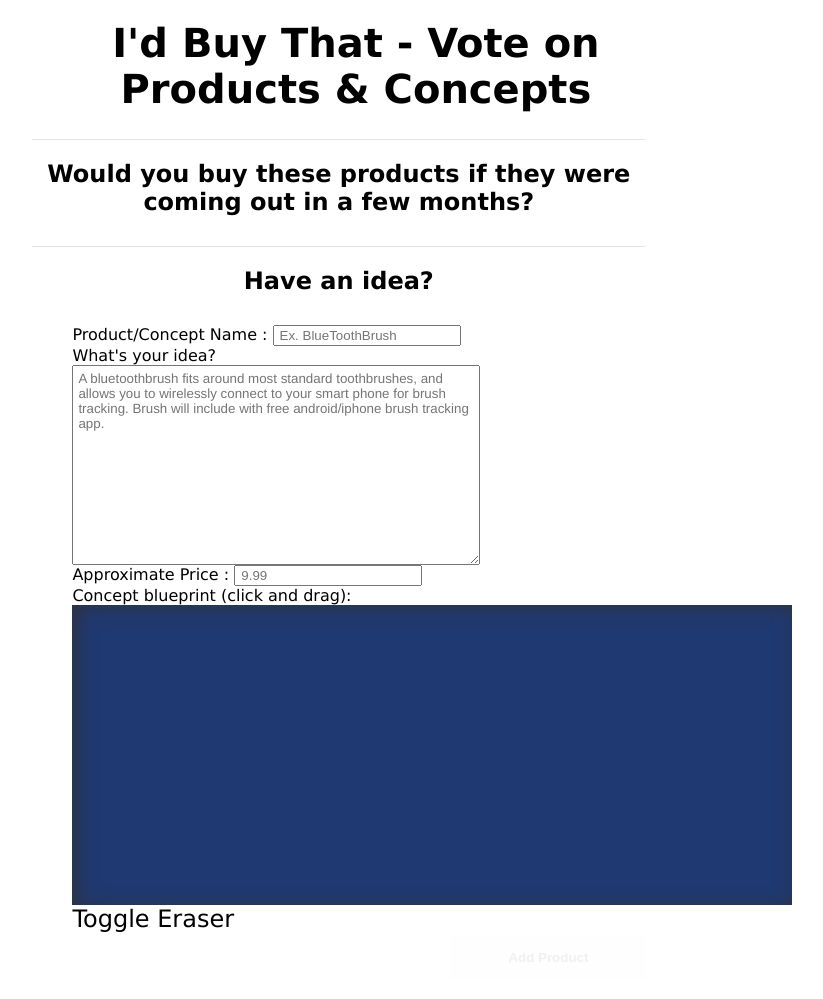
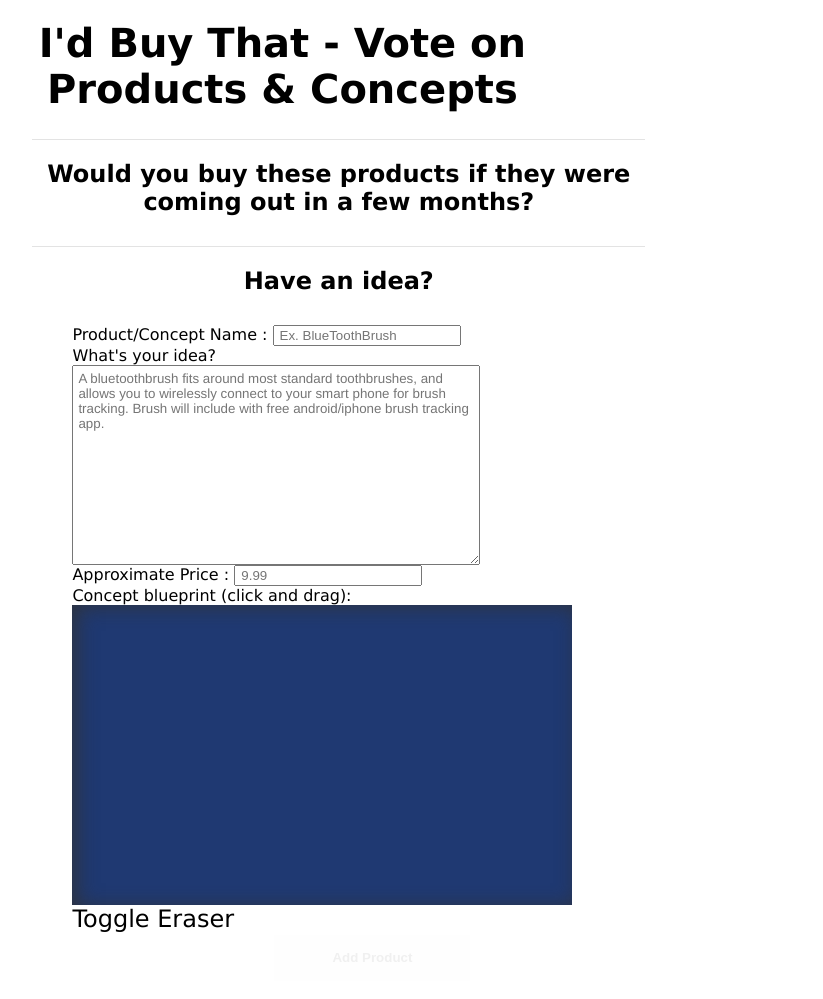
Before and after one commit to paulb896/IdBuyThat, a website: page index.html in a window 1280 px wide. Shown: the whole page, without its empty margins (14-837 px from the left). Drawn offline with nearby package versions, Linux system fonts and the light colour scheme; some packages are replaced by stand-ins of ours; no server answers.

Commit message:
change resource paths, change canvas size

```diff
--- a/css/main.css
+++ b/css/main.css
@@ -46,7 +46,6 @@ td > input{
 
 .explanation{
     width: 500px;
-    margin-left: 6%;
 }
 
 .new-product-details{
@@ -70,7 +69,7 @@ td > input{
 }
 
 .product-canvas{
-    width: 720px;
+    width: 500px;
     height: 300px;
     cursor: pointer;
     background-color: #1f3972;
--- a/js/services.js
+++ b/js/services.js
@@ -8,17 +8,17 @@ app.factory('PageState', function(){
 
 // Resources
 app.factory('Product', ['$resource', function($resource) {
-  return $resource('/product', null,
+  return $resource('./product', null,
     {
       'create': { method:'POST' }
     });
 }]);
 app.factory('ProductList', ['$resource', function($resource) {
-  return $resource('/products');
+  return $resource('./products');
 }]);
 
 app.factory('ProductListResource', ['$resource', function($resource) {
-  return $resource('/products');
+  return $resource('./products');
 }]);
 app.factory('ProductList', ['$q', 'ProductListResource', function($q, ProductListResource) {
   return function(params) {
--- a/package.json
+++ b/package.json
@@ -2,7 +2,6 @@
   "name": "IdBuyThat",
   "description": "Product Voting Server",
   "version": "0.0.2",
-  "private": true,
   "repository" :
   { "type" : "git"
     , "url" : "http://github.com/npm/npm.git"
```
